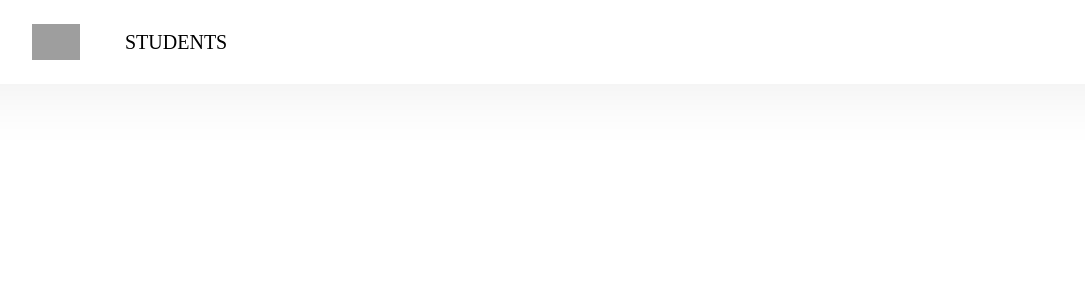
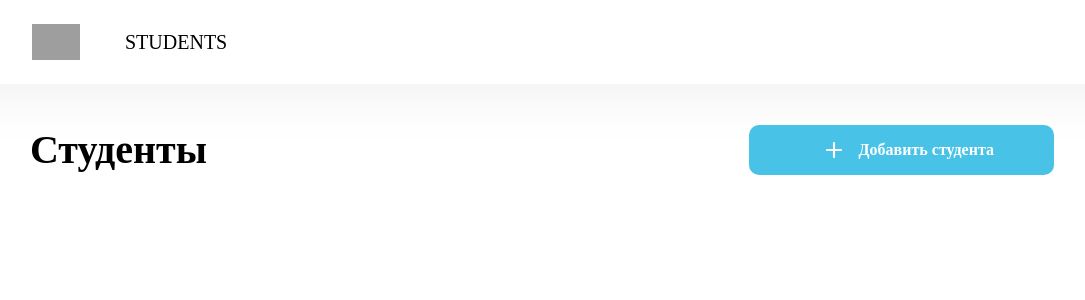
Before and after one commit to AppleePie/students-table-application, a React (Create React App) app: page / in a window 1280 px wide. Shown: the top 300 px of the page, without its empty margins (98-1183 px from the left). Built offline with nearby package versions, Linux system fonts and the light colour scheme; grey boxes are pictures that could not be loaded.

Commit message:
Add UnderHeaderContainer

```diff
--- a/src/App.js
+++ b/src/App.js
@@ -1,11 +1,15 @@
 import React from 'react';
 import Header from './Header';
+import UnderHeaderContainer from './UnderHeaderContainer';
 import './App.css';
 
 function App() {
   return (
     <div>
       <Header />
+      <div className="body">
+        <UnderHeaderContainer />
+      </div>
     </div>
   );
 }
--- a/src/Header/index.css
+++ b/src/Header/index.css
@@ -1,13 +1,10 @@
 .header  {
     position: relative;
     display: flex;
-
     align-items: center;
-
     padding-top: 20px;
     padding-bottom: 20px;
     padding-left: 130px;
-
     box-shadow: 0px 7px 64px rgba(0, 0, 0, 0.07);
 }
 
@@ -17,7 +14,7 @@
     line-height: 44px;
     font-weight: 500;
     font-size: 20px;
-        margin-left: 45px;
+    margin-left: 45px;
 }
 
 .circles {
--- /dev/null
+++ b/src/UnderHeaderContainer/index.css
@@ -0,0 +1,55 @@
+.container {
+    position: relative;
+    display: flex;
+    justify-content: space-between;
+    padding-top: 4%;
+}
+
+.text-students-body {
+    font-family: Geometria;
+    font-style: normal;
+    font-weight: bold;
+    font-size: 40px;
+    line-height: 50px;
+    align-items: center;
+    color: #000000;
+}
+
+.button-add-student {
+    position: relative;
+    background: #49C2E8;
+    border-radius: 10px;
+    border: none;
+    outline: none;
+    padding-left: 75px;
+    padding-right: 60px;
+}
+
+.button-background {
+    left: 0px;
+    right: 0px;
+    top: 0%;
+    bottom: 0%;
+    background: #49C2E8;
+    border-radius: 10px;
+}
+
+.button-group-text-plus {
+    display: flex;
+    align-items: center;
+}
+
+.button-plus {
+    margin-right: 15px;
+    align-items: center;
+}
+
+.button-text {
+    font-family: Geometria;
+    font-style: normal;
+    font-weight: bold;
+    font-size: 16px;
+    line-height: 20px;
+    text-align: center;
+    color: #FFFFFF;
+}
--- /dev/null
+++ b/src/UnderHeaderContainer/index.js
@@ -0,0 +1,19 @@
+import React from 'react';
+import './index.css';
+
+
+function UnderHeaderContainer() {
+    return (
+        <div className="container">
+            <label className="text-students-body">Студенты</label>
+            <button className="button-add-student">
+                <div className="button-group-text-plus">
+                    <img className="button-plus" src="./IMG/plus.svg" alt="plus.svg"/>
+                    <label className="button-text">Добавить студента</label>
+                </div>
+            </button>
+        </div>
+    );
+}
+
+export default UnderHeaderContainer;
```
Also changed, not shown: public/IMG/plus.svg (added).
